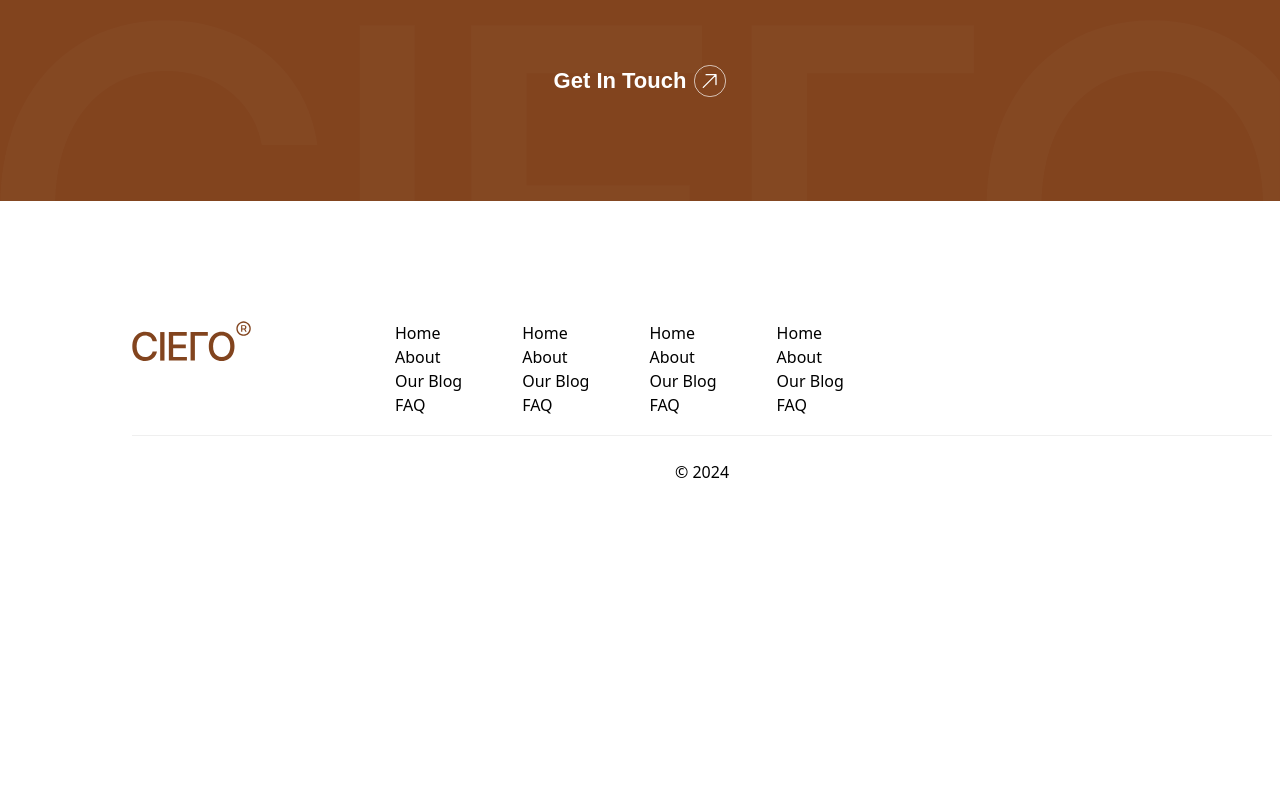
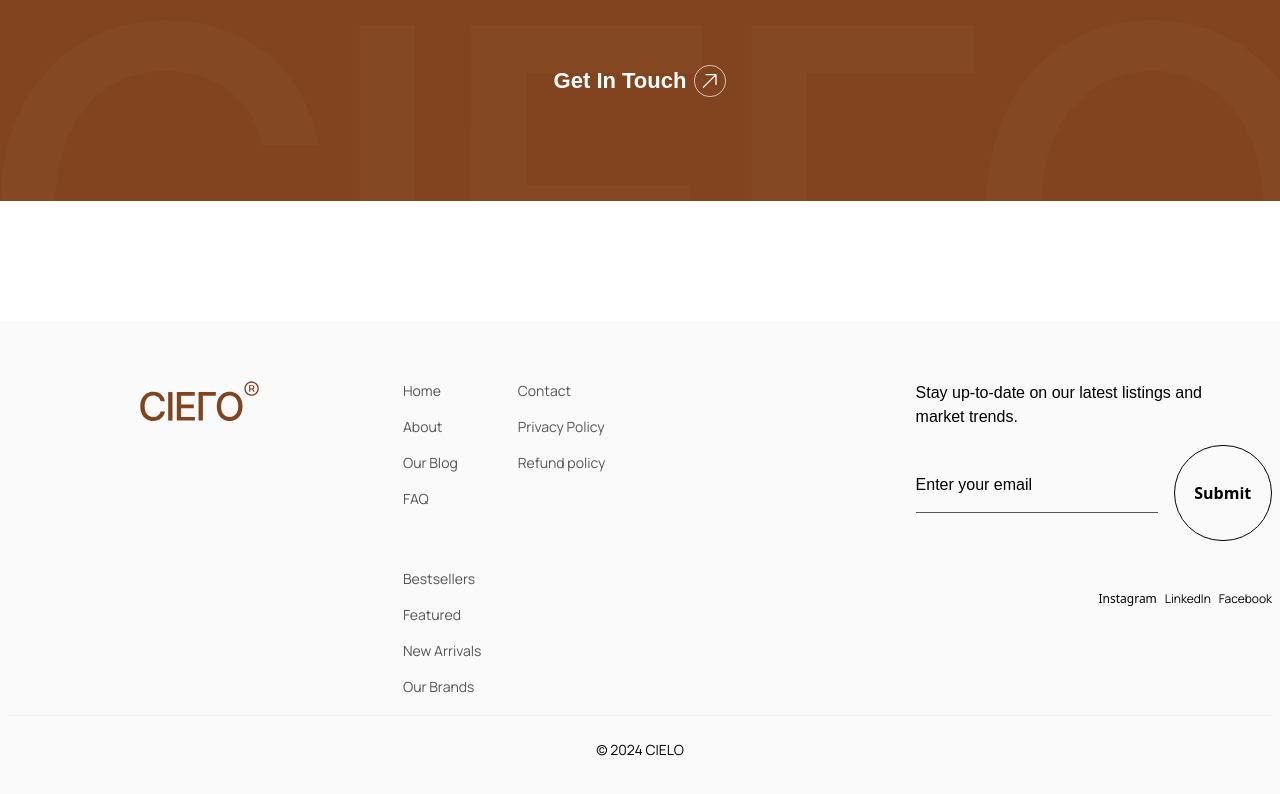
Before and after one commit to asssslay/CIELO-website, a React (Vite) app: page / in a window 1280 px wide. Shown: the part 4441-5235 px from the top of the page. Before the commit the page ends 4993 px from the top, so only its background shows below. Built offline with nearby package versions, Linux system fonts and the light colour scheme; a web font is replaced by a local one.

Commit message:
Complete footer

```diff
--- /dev/null
+++ b/src/components/FooterButton.jsx
@@ -0,0 +1,9 @@
+function FooterButton() {
+  return (
+    <button className="w-36 h-24 rounded-full border border-black flex items-center justify-center text-black text-base font-semibold ">
+      Submit
+    </button>
+  );
+}
+
+export default FooterButton;
--- /dev/null
+++ b/src/components/FooterNav.jsx
@@ -0,0 +1,26 @@
+import { footerNavLinks } from "../constants/index";
+
+const FooterNav = () => {
+  return (
+    <div className="flex flex-wrap gap-[60px]">
+      {footerNavLinks.map((section, index) => (
+        <div key={index} className="flex flex-col">
+          <ul className="flex flex-col gap-4">
+            {section.links.map((link, linkIndex) => (
+              <li
+                key={linkIndex}
+                className="font-manrope text-neutralGray text-sm"
+              >
+                <a href="#" className="hover:text-deepBlack">
+                  {link}
+                </a>
+              </li>
+            ))}
+          </ul>
+        </div>
+      ))}
+    </div>
+  );
+};
+
+export default FooterNav;
--- a/src/constants/index.js
+++ b/src/constants/index.js
@@ -43,3 +43,18 @@ export const benefits = [
     description: "Product returns are accepted within 30 days.",
   },
 ];
+
+export const footerNavLinks = [
+  {
+    title: "",
+    links: ["Home", "About", "Our Blog", "FAQ"],
+  },
+  {
+    title: "",
+    links: ["Contact", "Privacy Policy", "Refund policy"],
+  },
+  {
+    title: "",
+    links: ["Bestsellers", "Featured", "New Arrivals", "Our Brands"],
+  },
+];
--- a/src/index.css
+++ b/src/index.css
@@ -40,4 +40,8 @@
   .benefits-img {
     @apply max-w-44 max-h-48 xs:max-h-[270px] sm:max-w-64 sm:max-h-[360px] md:max-w-[325px] md:max-h-[450px] lg:max-w-[425px] lg:max-h-[600px] xl:max-w-[525px] xl:max-h-[690px];
   }
+
+  .active-link {
+    @apply text-deepBlack;
+  }
 }
--- a/src/sections/Footer.jsx
+++ b/src/sections/Footer.jsx
@@ -1,38 +1,57 @@
 import { assetPaths } from "../constants";
+import FooterNav from "../components/FooterNav";
+import FooterButton from "../components/FooterButton";
 
 const Footer = () => {
   return (
-    <footer className="container padding-left pb-11">
-      <div className="flex items-start mb-[18px]">
+    <footer className="container pt-[60px] pb-5 bg-softGray">
+      <div className="flex items-start padding-left mb-[18px]">
         <img src={assetPaths.footerLogo} className="mr-36" />
-        <div className="flex gap-[60px]">
-          <div className="">
-            <p>Home</p>
-            <p>About</p>
-            <p>Our Blog</p>
-            <p>FAQ</p>
+        <FooterNav />
+        <div className="ml-[202px]">
+          <p className="font-darker text-base mb-4 font-medium">
+            Stay up-to-date on our latest listings and <br />
+            market trends.
+          </p>
+          <div className="flex gap-4 items-center">
+            <input
+              type="email"
+              placeholder="Enter your email"
+              className="w-full pb-4 bg-transparent border-0 border-b border-neutralGray focus:outline-none focus:border-black placeholder:font-darker placeholder:text-base placeholder:text-black placeholder:font-medium"
+            />
+            <FooterButton />
           </div>
-          <div className="">
-            <p>Home</p>
-            <p>About</p>
-            <p>Our Blog</p>
-            <p>FAQ</p>
-          </div>
-          <div className="">
-            <p>Home</p>
-            <p>About</p>
-            <p>Our Blog</p>
-            <p>FAQ</p>
-          </div>
-          <div className="">
-            <p>Home</p>
-            <p>About</p>
-            <p>Our Blog</p>
-            <p>FAQ</p>
+          <div className="flex justify-end mt-[50px] gap-2">
+            <a
+              href="https://www.instagram.com/"
+              target="_blank"
+              rel="noopener noreferrer"
+              className="text-xs"
+            >
+              Instagram
+            </a>
+            <a
+              href="https://www.linkedin.com/"
+              target="_blank"
+              rel="noopener noreferrer"
+              className="text-xs font-manrope"
+            >
+              LinkedIn
+            </a>
+            <a
+              href="https://www.facebook.com/"
+              target="_blank"
+              rel="noopener noreferrer"
+              className="text-xs font-manrope"
+            >
+              Facebook
+            </a>
           </div>
         </div>
       </div>
-      <div className="text-center py-6 border-t border-milkWhite">© 2024</div>
+      <div className="text-center py-6 border-t border-milkWhite">
+        <p className="font-manrope text-sm">© 2024 CIELO</p>
+      </div>
     </footer>
   );
 };
--- a/tailwind.config.js
+++ b/tailwind.config.js
@@ -8,6 +8,8 @@ export default {
         milkWhite: "rgb(239, 239, 239)",
         ashGray: "rgb(88, 88, 88)",
         neutralGray: "rgb(85, 85, 85)",
+        deepBlack: "rgb(19, 19, 19)",
+        softGray: "rgb(250, 250, 251)",
       },
       fontFamily: {
         cabinet: ["Cabinet Grotesk", "sans-serif"],
```
